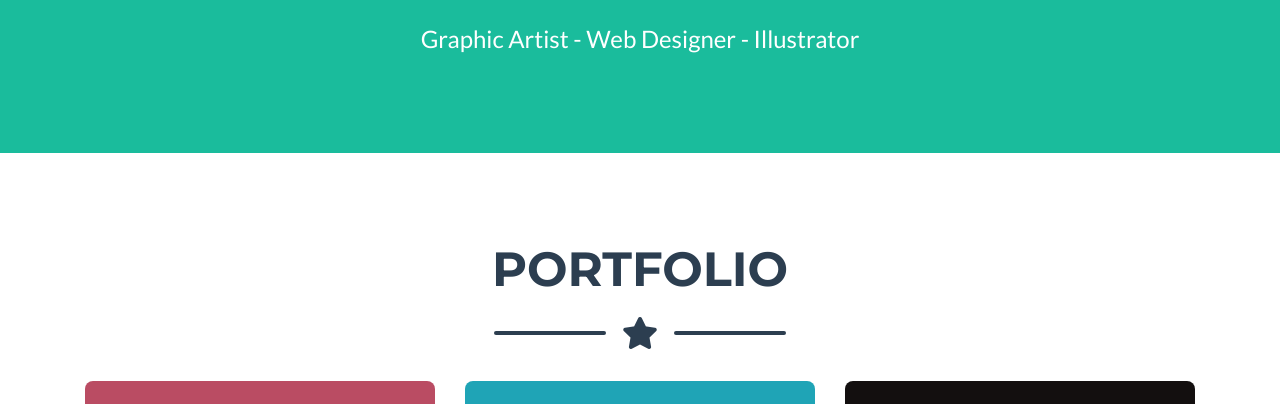
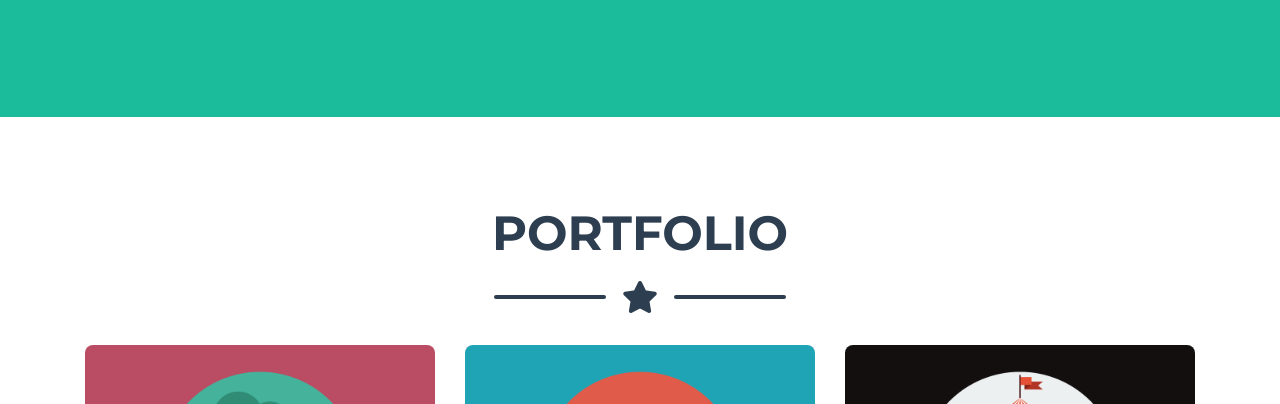
Before and after one commit to jandrel/wanuskewin, a website with bundled scripts: page deliverables.html in a window 1280 px wide. Shown: the part 696-1100 px from the top of the page. Built offline with nearby package versions, Linux system fonts and the light colour scheme.

Commit message:
deleted masthead subheading

```diff
--- a/deliverables.html
+++ b/deliverables.html
@@ -82,7 +82,6 @@
       </div>
 
       <!-- Masthead Subheading -->
-      <p class="masthead-subheading font-weight-light mb-0">Graphic Artist - Web Designer - Illustrator</p>
 
     </div>
   </header>
```
